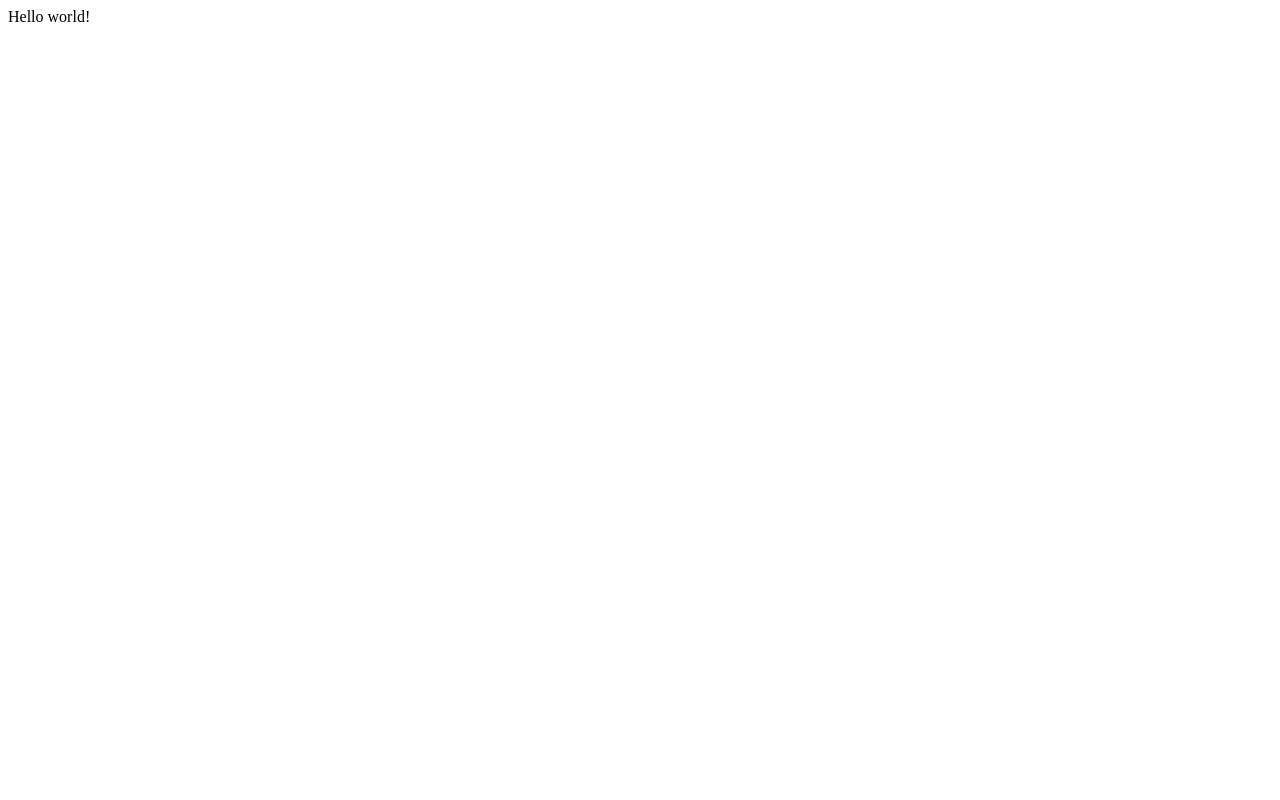
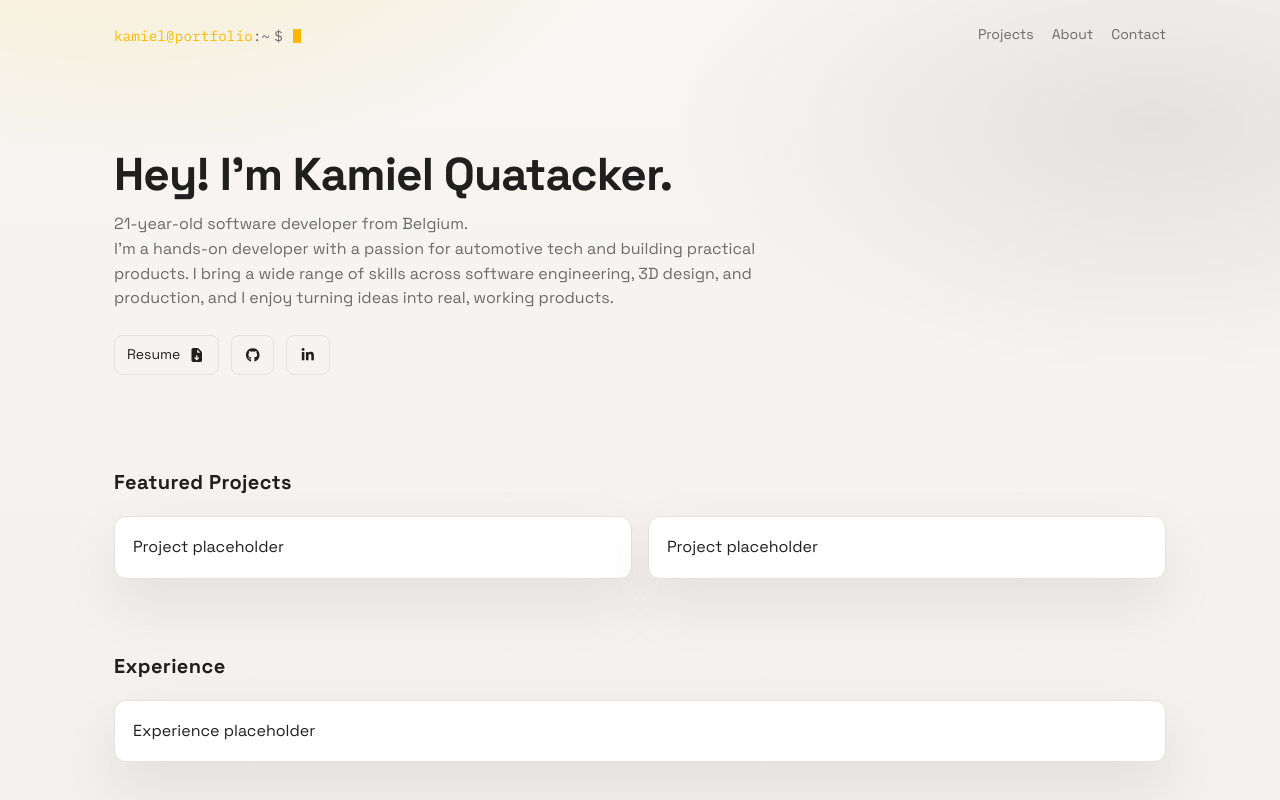
Before and after one commit to kamielquatacker/kamiel-portfolio, a Next.js app: page / in a window 1280 px wide. Shown: the top 800 px of the page. Built offline with nearby package versions, Linux system fonts and the light colour scheme.

Commit message:
Add About, Contact, Projects pages and navigation component; update global styles and dependencies. Add navbar and hero

```diff
--- /dev/null
+++ b/app/globals.css
@@ -0,0 +1,132 @@
+:root {
+  --bg: #f7f6f2;
+  --bg-2: #efeeea;
+  --surface: #ffffff;
+  --text: #1f1f1f;
+  --muted: #6b6b6b;
+  --accent: #ffb800;
+  --accent-dark: #d89b00;
+  --border: #e2e2e2;
+  --shadow: 0 24px 60px rgba(0, 0, 0, 0.08);
+  --radius-lg: 24px;
+  --radius-md: 12px;
+  --content-max: 1100px;
+  --gutter: 24px;
+}
+
+*,
+*::before,
+*::after {
+  box-sizing: border-box;
+}
+
+html {
+  scroll-behavior: smooth;
+}
+
+body {
+  margin: 0;
+  color: var(--text);
+  background:
+    radial-gradient(900px 480px at 10% -10%, rgba(255, 184, 0, 0.16), transparent 60%),
+    radial-gradient(800px 420px at 90% 10%, rgba(0, 0, 0, 0.08), transparent 60%),
+    linear-gradient(180deg, var(--bg), var(--bg-2));
+  min-height: 100vh;
+  font-family: var(--font-sans), "Segoe UI", Tahoma, Geneva, Verdana, sans-serif;
+  line-height: 1.55;
+}
+
+a {
+  color: inherit;
+  text-decoration: none;
+}
+
+.page {
+  min-height: 100vh;
+}
+
+.container {
+  max-width: var(--content-max);
+  margin: 0 auto;
+  padding: 32px var(--gutter) 80px;
+}
+
+
+
+.hero {
+  padding: 48px 0 56px;
+}
+
+.hero h1 {
+  font-size: clamp(28px, 5vw, 46px);
+  line-height: 1.05;
+  margin: 0 0 14px;
+  letter-spacing: -0.02em;
+}
+
+.hero p {
+  max-width: 680px;
+  margin: 0 0 24px;
+  color: var(--muted);
+  font-size: 16px;
+}
+
+.hero-buttons {
+  display: flex;
+  flex-wrap: wrap;
+  gap: 12px;
+}
+
+.btn {
+  display: inline-flex;
+  align-items: center;
+  gap: 8px;
+  padding: 8px 12px;
+  border: 1px solid var(--border);
+  border-radius: 8px;
+  color: var(--text);
+  font-size: 14px;
+  transition: border-color 200ms ease, color 200ms ease;
+}
+
+.btn:hover {
+  border-color: var(--accent);
+  color: var(--accent);
+}
+
+
+
+.section {
+  padding: 36px 0;
+}
+
+.section-title {
+  font-size: 20px;
+  margin: 0 0 18px;
+  letter-spacing: 0.02em;
+}
+
+.card {
+  background: var(--surface);
+  border: 1px solid var(--border);
+  border-radius: var(--radius-md);
+  padding: 18px;
+  box-shadow: var(--shadow);
+  transition: transform 200ms ease, box-shadow 200ms ease;
+}
+
+.card:hover {
+  transform: translateY(-4px);
+  box-shadow: 0 30px 70px rgba(0, 0, 0, 0.12);
+}
+
+.grid {
+  display: grid;
+  gap: 16px;
+}
+
+@media (min-width: 900px) {
+  .grid {
+    grid-template-columns: repeat(2, minmax(0, 1fr));
+  }
+}
--- a/app/layout.tsx
+++ b/app/layout.tsx
@@ -1,8 +1,25 @@
 import type { Metadata } from "next";
+import { IBM_Plex_Mono, Space_Grotesk } from "next/font/google";
+import "./globals.css";
+import Nav from "@/components/Nav";
+import "@fortawesome/fontawesome-svg-core/styles.css";
+
+const space = Space_Grotesk({
+  subsets: ["latin"],
+  variable: "--font-sans",
+  display: "swap",
+});
+
+const plex = IBM_Plex_Mono({
+  subsets: ["latin"],
+  variable: "--font-mono",
+  display: "swap",
+  weight: ["400", "500"],
+});
 
 export const metadata: Metadata = {
-  title: "Create Next App",
-  description: "Generated by create next app",
+  title: "Kamiel Quatacker | Portfolio",
+  description: "Software Developer",
 };
 
 export default function RootLayout({
@@ -11,8 +28,13 @@ export default function RootLayout({
   children: React.ReactNode;
 }>) {
   return (
-    <html lang="en">
-      <body>{children}</body>
+    <html lang="nl" className={`${space.variable} ${plex.variable}`}>
+      <body>
+        <div className="page">
+          <Nav />
+          {children}
+        </div>
+      </body>
     </html>
   );
 }
--- a/app/page.tsx
+++ b/app/page.tsx
@@ -1,7 +1,53 @@
+import { FontAwesomeIcon } from "@fortawesome/react-fontawesome";
+import { faGithub, faLinkedinIn } from "@fortawesome/free-brands-svg-icons";
+import { faFileArrowDown } from "@fortawesome/free-solid-svg-icons";
+
 export default function Home() {
   return (
-    <main>
-      <div>Hello world!</div>
+    <main className="container">
+      <header className="hero" id="top">
+        <h1>Hey! I'm Kamiel Quatacker.</h1>
+        <p>
+          21-year-old software developer from Belgium.<br />
+          I’m a hands-on developer with a passion for automotive tech and building practical products. I bring a wide range of skills across software engineering, 3D design, and production, and I enjoy turning ideas into real, working products.
+        </p>
+        <div className="hero-buttons">
+          <a className="btn" href="/resume.pdf" download>
+            <span>Resume</span>
+            <FontAwesomeIcon icon={faFileArrowDown} />
+          </a>
+          <a className="btn" href="https://github.com/kamielquatacker" target="_blank" rel="noreferrer">
+            <FontAwesomeIcon icon={faGithub} />
+          </a>
+          <a className="btn" href="https://www.linkedin.com/in/kamiel-quatacker" target="_blank" rel="noreferrer">
+            <FontAwesomeIcon icon={faLinkedinIn} />
+          </a>
+        </div>
+
+      </header>
+
+      <section className="section" id="projects">
+        <h2 className="section-title">Featured Projects</h2>
+        <div className="grid">
+          <div className="card">Project placeholder</div>
+          <div className="card">Project placeholder</div>
+        </div>
+      </section>
+
+      <section className="section" id="experience">
+        <h2 className="section-title">Experience</h2>
+        <div className="card">Experience placeholder</div>
+      </section>
+
+      <section className="section" id="skills">
+        <h2 className="section-title">Skills</h2>
+        <div className="card">Skills placeholder</div>
+      </section>
+
+      <section className="section" id="contact">
+        <h2 className="section-title">Contact</h2>
+        <div className="card">Contact placeholder</div>
+      </section>
     </main>
   );
 }
--- /dev/null
+++ b/components/Nav.module.css
@@ -0,0 +1,68 @@
+.nav {
+  display: flex;
+  align-items: center;
+  justify-content: space-between;
+  gap: 16px;
+
+  max-width: var(--content-max);
+  margin: 0 auto;
+  padding: 24px var(--gutter);
+}
+
+.nav-brand {
+  font-family: var(--font-mono), ui-monospace, SFMono-Regular, Menlo, Monaco, Consolas,
+    "Liberation Mono", "Courier New", monospace;
+  font-size: 14px;
+  letter-spacing: 0.02em;
+  line-height: 1;
+  align-items: center;
+}
+
+.nav-prompt {
+  color: var(--accent);
+}
+
+.nav-sep,
+.nav-path,
+.nav-caret {
+  color: var(--muted);
+}
+
+.nav-caret {
+  margin-left: 4px;
+  margin-right: 4px;
+}
+
+.nav-cursor {
+  display: inline-block;
+  width: 8px;
+  height: 1em;
+  margin-left: 6px;
+  background: var(--accent);
+  transform: translateY(2px);
+  animation: blink 4s infinite ease-in-out;
+}
+
+@keyframes blink {
+  0%   { opacity: 0; }
+  10%  { opacity: 1; }   /* fade in */
+  70%  { opacity: 1; }   /* blijft aan */
+  85%  { opacity: 0; }   /* fade uit */
+  100% { opacity: 0; }   /* blijft uit tot reset */
+}
+
+
+.nav-links {
+  display: flex;
+  gap: 18px;
+  font-size: 14px;
+  color: var(--muted);
+}
+
+.nav a {
+  transition: color 200ms ease-in-out;
+}
+
+.nav a:hover {
+  color: var(--accent) ;
+}
--- /dev/null
+++ b/components/Nav.tsx
@@ -0,0 +1,29 @@
+"use client";
+
+import Link from "next/link";
+import { usePathname } from "next/navigation";
+import styles from "./Nav.module.css";
+
+const getPathLabel = (pathname: string) => (pathname === "/" ? "" : pathname);
+
+export default function Nav() {
+  const pathname = usePathname();
+  const pathLabel = getPathLabel(pathname);
+
+  return (
+    <nav className={styles.nav}>
+      <Link href="/" className={styles["nav-brand"]} aria-label="Home">
+        <span className={styles["nav-prompt"]}>kamiel@portfolio</span>
+        <span className={styles["nav-sep"]}>:</span>
+        <span className={styles["nav-path"]}>~{pathLabel}</span>
+        <span className={styles["nav-caret"]}>$</span>
+        <span className={styles["nav-cursor"]} aria-hidden="true" />
+      </Link>
+      <div className={styles["nav-links"]}>
+        <Link href="/projects">Projects</Link>
+        <Link href="/about">About</Link>
+        <Link href="/contact">Contact</Link>
+      </div>
+    </nav>
+  );
+}
--- a/package.json
+++ b/package.json
@@ -9,6 +9,10 @@
     "lint": "eslint"
   },
   "dependencies": {
+    "@fortawesome/fontawesome-svg-core": "^7.2.0",
+    "@fortawesome/free-brands-svg-icons": "^7.2.0",
+    "@fortawesome/free-solid-svg-icons": "^7.2.0",
+    "@fortawesome/react-fontawesome": "^3.2.0",
     "next": "16.1.6",
     "react": "19.2.3",
     "react-dom": "19.2.3"
```
Also changed, not shown: app/about/page.tsx (added, +8 -0 lines), app/contact/page.tsx (added, +8 -0 lines), app/projects/page.tsx (added, +8 -0 lines), 1 other file (tests, documents, lock files or other folders).
